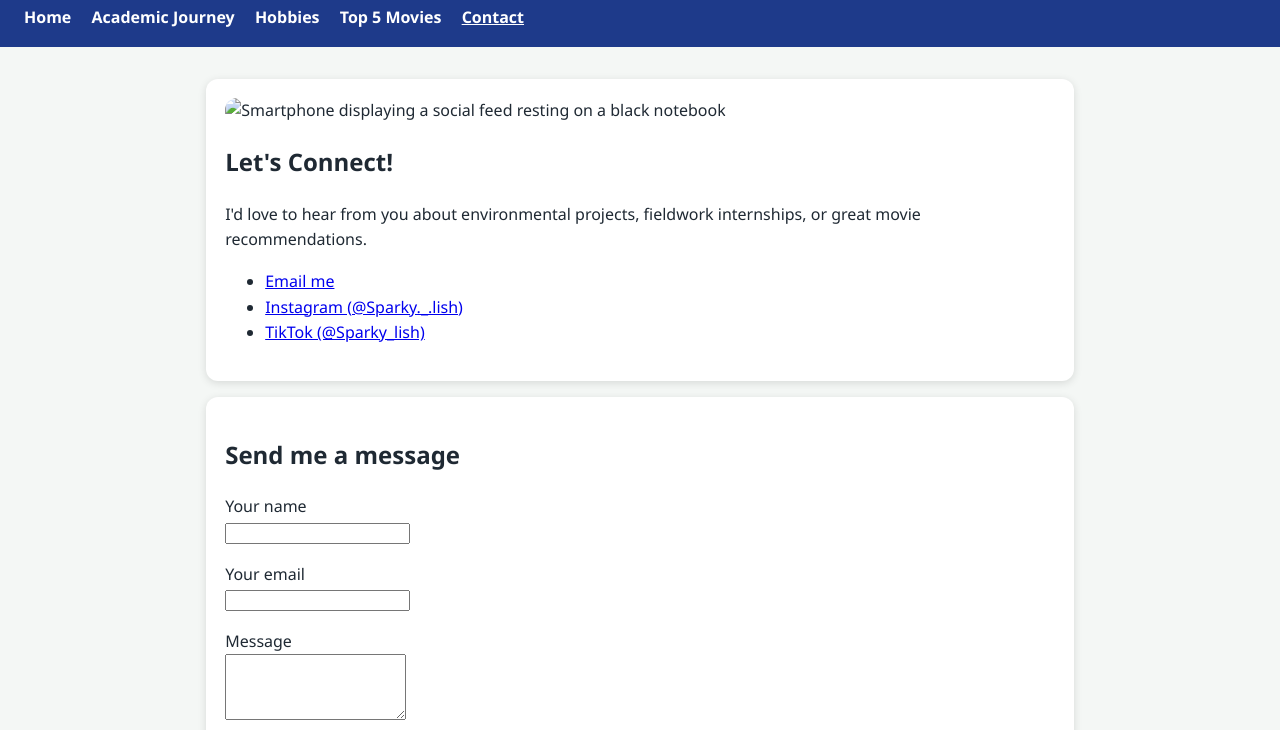
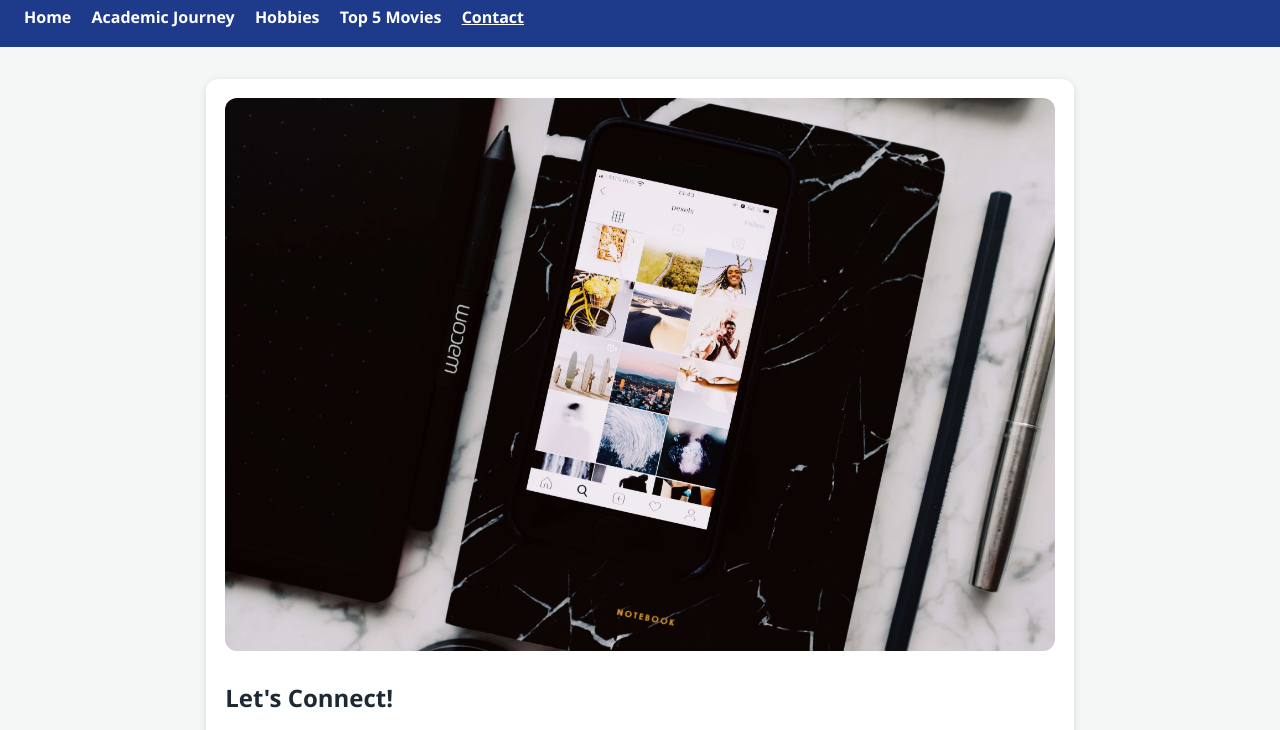
Before and after one commit to clavinalicia-code/clavinalicia-code.github.io, a plain HTML site: page contact.html in a window 1280 px wide. Shown: the part 70-800 px from the top of the page. Drawn offline with Linux system fonts and the light colour scheme.

Commit message:
Update contact.html

```diff
--- a/contact.html
+++ b/contact.html
@@ -20,7 +20,7 @@
 
   <main>
     <section class="card">
-      <img src="images/contact.jpg" alt="Smartphone displaying a social feed resting on a black notebook">
+      <img src="contact.jpg" alt="Smartphone displaying a social feed resting on a black notebook">
       <h2>Let's Connect!</h2>
       <p>I'd love to hear from you about environmental projects, fieldwork internships, or great movie recommendations.</p>
       <ul class="links">
```
